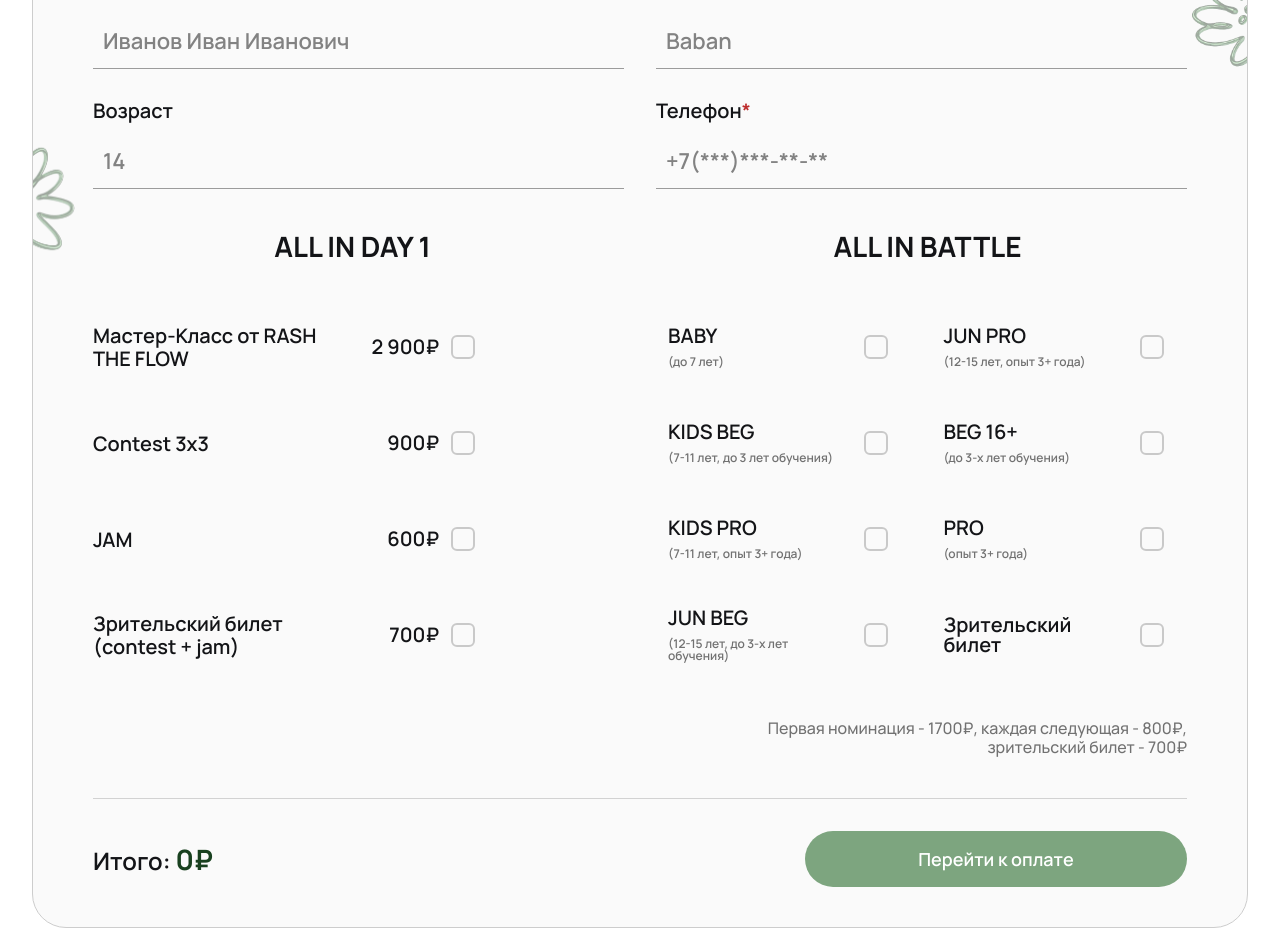
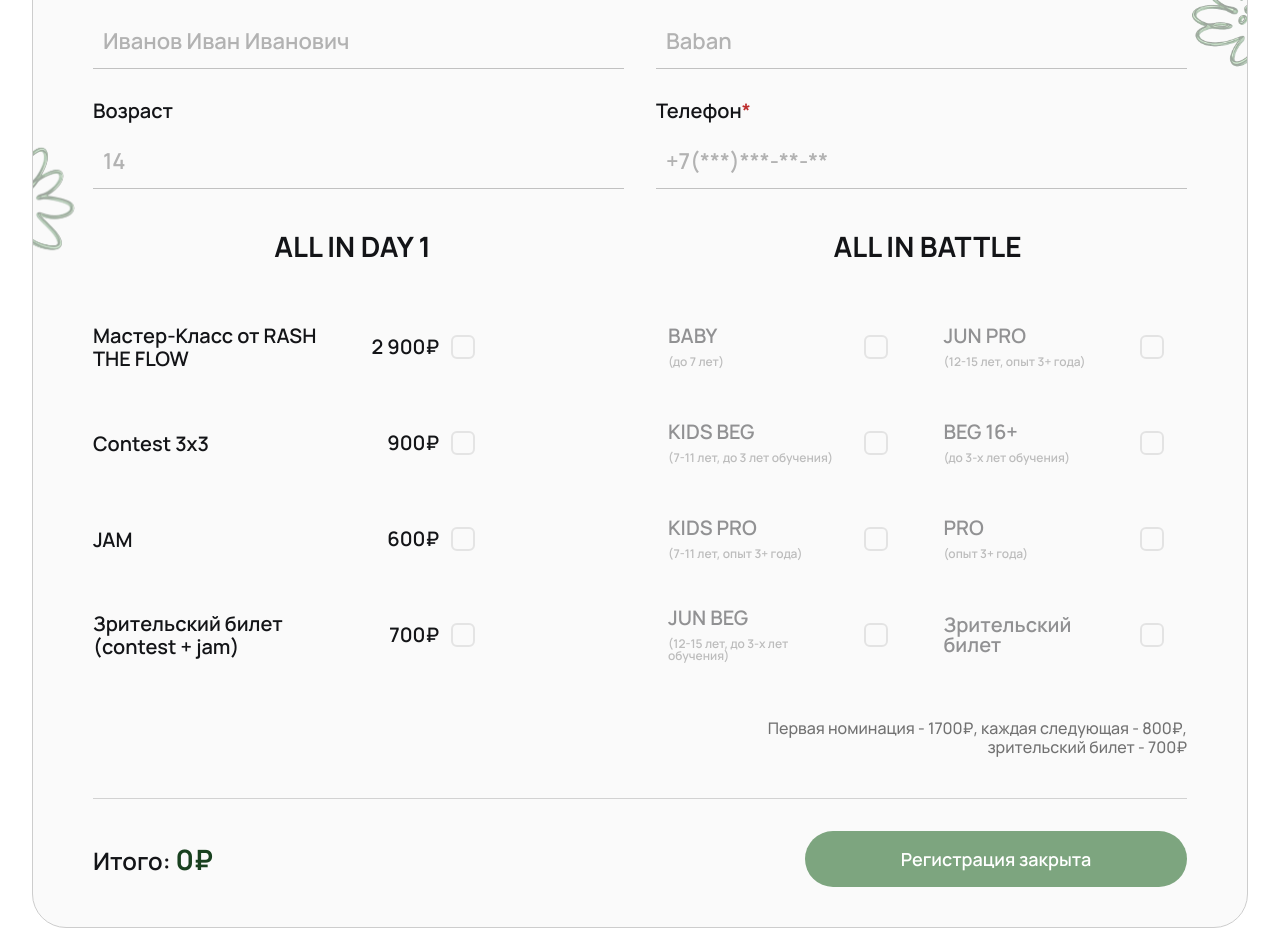
Before and after one commit to FibEli3/ALL-IN-BATTLE, a Next.js app: page / in a window 1280 px wide. Shown: the part 6820-7772 px from the top of the page. Built offline with nearby package versions, Linux system fonts and the light colour scheme.

Commit message:
chore: disable registration and manual payment forms

```diff
--- a/src/app/payment/manual/page.tsx
+++ b/src/app/payment/manual/page.tsx
@@ -30,6 +30,7 @@ function formatRub(value: number) {
 
 export default function ManualPaymentPage() {
   const router = useRouter();
+  const isPaymentDisabled = true;
   const cardNumber = "5469 3003 0678 7307";
   const cardNumberCopy = "5469300306787307";
 
@@ -75,6 +76,10 @@ export default function ManualPaymentPage() {
   }, [draft]);
 
   const copyValue = async (value: string, target: "card") => {
+    if (isPaymentDisabled) {
+      return;
+    }
+
     try {
       if (navigator.clipboard?.writeText) {
         await navigator.clipboard.writeText(value);
@@ -100,7 +105,7 @@ export default function ManualPaymentPage() {
   };
 
   const submitRegistration = async () => {
-    if (!draft || !receiptFile || isSubmitting) {
+    if (isPaymentDisabled || !draft || !receiptFile || isSubmitting) {
       return;
     }
 
@@ -187,7 +192,12 @@ export default function ManualPaymentPage() {
               <button
                 type="button"
                 onClick={() => copyValue(cardNumberCopy, "card")}
-                className="inline-flex h-9 w-9 items-center justify-center rounded-full border border-[#2a6a34] transition hover:bg-[#eaf2eb]"
+                disabled={isPaymentDisabled}
+                className={`inline-flex h-9 w-9 items-center justify-center rounded-full border border-[#2a6a34] transition ${
+                  isPaymentDisabled
+                    ? "cursor-not-allowed opacity-45"
+                    : "hover:bg-[#eaf2eb]"
+                }`}
                 aria-label="Скопировать номер карты"
                 title="Скопировать номер карты"
               >
@@ -209,23 +219,39 @@ export default function ManualPaymentPage() {
 
           <label
             onDragOver={(event) => {
+              if (isPaymentDisabled) {
+                return;
+              }
               event.preventDefault();
               setIsDragging(true);
             }}
-            onDragLeave={() => setIsDragging(false)}
+            onDragLeave={() => {
+              if (isPaymentDisabled) {
+                return;
+              }
+              setIsDragging(false);
+            }}
             onDrop={(event) => {
+              if (isPaymentDisabled) {
+                return;
+              }
               event.preventDefault();
               setIsDragging(false);
               const file = event.dataTransfer.files?.[0] ?? null;
               setReceiptFile(file);
             }}
-            className={`mt-4 flex min-h-[150px] cursor-pointer items-center justify-center rounded-2xl border-2 border-dashed px-4 text-center transition ${
-              isDragging ? "border-[#2a6a34] bg-[#edf6ef]" : "border-[#c9c9c9] bg-white"
+            className={`mt-4 flex min-h-[150px] items-center justify-center rounded-2xl border-2 border-dashed px-4 text-center transition ${
+              isPaymentDisabled
+                ? "cursor-not-allowed border-[#c9c9c9] bg-white opacity-60"
+                : isDragging
+                  ? "cursor-pointer border-[#2a6a34] bg-[#edf6ef]"
+                  : "cursor-pointer border-[#c9c9c9] bg-white"
             }`}
           >
             <input
               type="file"
               accept="image/*,.pdf,.heic,.HEIC"
+              disabled={isPaymentDisabled}
               className="hidden"
               onChange={(event) => setReceiptFile(event.target.files?.[0] ?? null)}
             />
@@ -255,11 +281,11 @@ export default function ManualPaymentPage() {
 
           <button
             type="button"
-            disabled={!receiptFile || isSubmitting}
+            disabled={isPaymentDisabled || !receiptFile || isSubmitting}
             onClick={submitRegistration}
             className="mt-6 h-[50px] w-full rounded-full bg-[#2a6a34] px-8 text-[15px] font-semibold leading-none text-white transition hover:bg-[#21562a] disabled:cursor-not-allowed disabled:bg-[#8ead93]"
           >
-            {isSubmitting ? "Отправка..." : "Отправить"}
+            {isPaymentDisabled ? "Оплата недоступна" : isSubmitting ? "Отправка..." : "Отправить"}
           </button>
         </div>
       </section>
--- a/src/components/registration-form.tsx
+++ b/src/components/registration-form.tsx
@@ -197,6 +197,7 @@ function Field(props: {
   onFocus?: () => void;
   inputId?: string;
   hasError?: boolean;
+  disabled?: boolean;
 }) {
   return (
     <label className="grid gap-2 md:gap-3">
@@ -212,13 +213,14 @@ function Field(props: {
         id={props.inputId}
         value={props.value}
         placeholder={props.placeholder}
+        disabled={props.disabled}
         onChange={(event) => props.onChange(event.target.value)}
         onFocus={props.onFocus}
         className={`h-[44px] bg-transparent px-[6px] text-[18px] font-semibold leading-none text-[#131417] outline-none placeholder:text-[rgba(0,0,0,0.48)] md:h-[56px] md:px-[10px] md:text-[22px] ${
           props.hasError
             ? "border-b-2 border-[#bd2d2d]"
             : "border-b border-[rgba(0,0,0,0.38)]"
-        }`}
+        } ${props.disabled ? "cursor-not-allowed opacity-60" : ""}`}
       />
     </label>
   );
@@ -227,6 +229,7 @@ function Field(props: {
 export function RegistrationForm() {
   const router = useRouter();
   const searchParams = useSearchParams();
+  const isRegistrationDisabled = true;
   const [values, setValues] = useState<FormValues>(initialForm);
   const [isSubmitting, setIsSubmitting] = useState(false);
   const [errorMessage, setErrorMessage] = useState("");
@@ -258,7 +261,7 @@ export function RegistrationForm() {
   useEffect(() => {
     const shouldFocus = registerPreset !== null || focusPreset === "fullName";
 
-    if (registerPreset !== null) {
+    if (!isRegistrationDisabled && registerPreset !== null) {
       const isSupported = day1Options.some((option) => option.id === registerPreset);
       setValues((prev) => ({
         ...prev,
@@ -278,10 +281,14 @@ export function RegistrationForm() {
         }
       });
     }
-  }, [registerPreset, focusPreset]);
+  }, [registerPreset, focusPreset, isRegistrationDisabled]);
 
   useEffect(() => {
     const handleProgramPreset = (event: Event) => {
+      if (isRegistrationDisabled) {
+        return;
+      }
+
       const customEvent = event as CustomEvent<{
         presetId?: string | null;
         clearSelection?: boolean;
@@ -322,9 +329,13 @@ export function RegistrationForm() {
         handleProgramPreset as EventListener,
       );
     };
-  }, []);
+  }, [isRegistrationDisabled]);
 
   const toggleOption = (optionId: string) => {
+    if (isRegistrationDisabled) {
+      return;
+    }
+
     setValues((prev) => {
       if (day2DisabledIds.has(optionId)) {
         return prev;
@@ -352,6 +363,11 @@ export function RegistrationForm() {
   const onSubmit = async (event: FormEvent<HTMLFormElement>) => {
     event.preventDefault();
     setErrorMessage("");
+
+    if (isRegistrationDisabled) {
+      setErrorMessage("Регистрация сейчас закрыта.");
+      return;
+    }
 
     const nextRequiredErrors: Record<RequiredFieldKey, boolean> = {
       fullName: values.fullName.trim().length === 0,
@@ -435,6 +451,7 @@ export function RegistrationForm() {
               required
               value={values.fullName}
               placeholder="Иванов Иван Иванович"
+              disabled={isRegistrationDisabled}
               inputId="registration-full-name"
               onChange={(value) => setValues((prev) => ({ ...prev, fullName: value }))}
               onFocus={() => clearRequiredFieldError("fullName")}
@@ -445,6 +462,7 @@ export function RegistrationForm() {
               required
               value={values.nickname}
               placeholder="Baban"
+              disabled={isRegistrationDisabled}
               onChange={(value) => setValues((prev) => ({ ...prev, nickname: value }))}
               onFocus={() => clearRequiredFieldError("nickname")}
               hasError={requiredFieldErrors.nickname}
@@ -453,6 +471,7 @@ export function RegistrationForm() {
               label="Возраст"
               value={values.age}
               placeholder="14"
+              disabled={isRegistrationDisabled}
               onChange={(value) => setValues((prev) => ({ ...prev, age: value }))}
             />
             <Field
@@ -460,6 +479,7 @@ export function RegistrationForm() {
               required
               value={values.phone}
               placeholder="+7(***)***-**-**"
+              disabled={isRegistrationDisabled}
               onChange={(value) =>
                 setValues((prev) => ({ ...prev, phone: maskPhoneInput(value) }))
               }
@@ -489,8 +509,11 @@ export function RegistrationForm() {
                   <input
                     type="checkbox"
                     checked={values.selectedOptionIds.includes(option.id)}
+                    disabled={isRegistrationDisabled}
                     onChange={() => toggleOption(option.id)}
-                    className={checkboxClasses()}
+                    className={`${checkboxClasses()} ${
+                      isRegistrationDisabled ? "cursor-not-allowed opacity-45" : ""
+                    }`}
                   />
                 </label>
               ))}
@@ -511,8 +534,11 @@ export function RegistrationForm() {
                   <input
                     type="checkbox"
                     checked={values.selectedOptionIds.includes(option.id)}
+                    disabled={isRegistrationDisabled}
                     onChange={() => toggleOption(option.id)}
-                    className={checkboxClasses()}
+                    className={`${checkboxClasses()} ${
+                      isRegistrationDisabled ? "cursor-not-allowed opacity-45" : ""
+                    }`}
                   />
                 </label>
               ))}
@@ -527,7 +553,7 @@ export function RegistrationForm() {
             <div className="mx-auto grid w-full max-w-[320px] gap-6 md:hidden">
               {orderedDay2Options.map((option) => (
                 (() => {
-                  const isDisabled = day2DisabledIds.has(option.id);
+                  const isDisabled = day2DisabledIds.has(option.id) || isRegistrationDisabled;
 
                   return (
                 <label
@@ -561,7 +587,7 @@ export function RegistrationForm() {
               <div className="grid grid-rows-4 gap-4 min-[1024px]:gap-6">
                 {day2LeftOptions.map((option) => (
                   (() => {
-                    const isDisabled = day2DisabledIds.has(option.id);
+                    const isDisabled = day2DisabledIds.has(option.id) || isRegistrationDisabled;
 
                     return (
                   <label
@@ -596,7 +622,7 @@ export function RegistrationForm() {
               <div className="grid grid-rows-4 gap-4 min-[1024px]:gap-6">
                 {day2RightOptions.map((option) => (
                   (() => {
-                    const isDisabled = day2DisabledIds.has(option.id);
+                    const isDisabled = day2DisabledIds.has(option.id) || isRegistrationDisabled;
 
                     return (
                   <label
@@ -648,10 +674,14 @@ export function RegistrationForm() {
           </p>
           <button
             type="submit"
-            disabled={isSubmitting || totalRub <= 0}
+            disabled={isRegistrationDisabled || isSubmitting || totalRub <= 0}
             className="h-[46px] w-full rounded-full bg-[#2a6a34] px-8 text-[14px] font-semibold leading-none text-white transition hover:brightness-95 disabled:cursor-not-allowed disabled:bg-[#7da57f] disabled:opacity-100 md:h-[56px] md:min-w-[382px] md:w-auto md:px-10 md:text-[18px]"
           >
-            {isSubmitting ? "Отправка..." : "Перейти к оплате"}
+            {isRegistrationDisabled
+              ? "Регистрация закрыта"
+              : isSubmitting
+                ? "Отправка..."
+                : "Перейти к оплате"}
           </button>
         </section>
 
```
